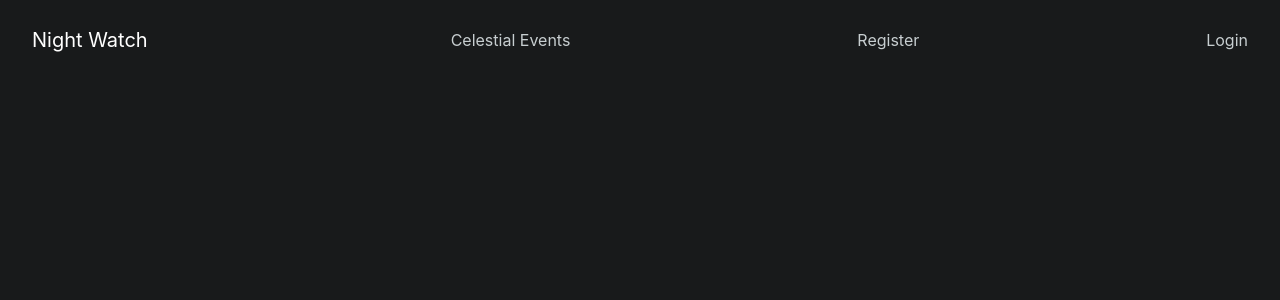
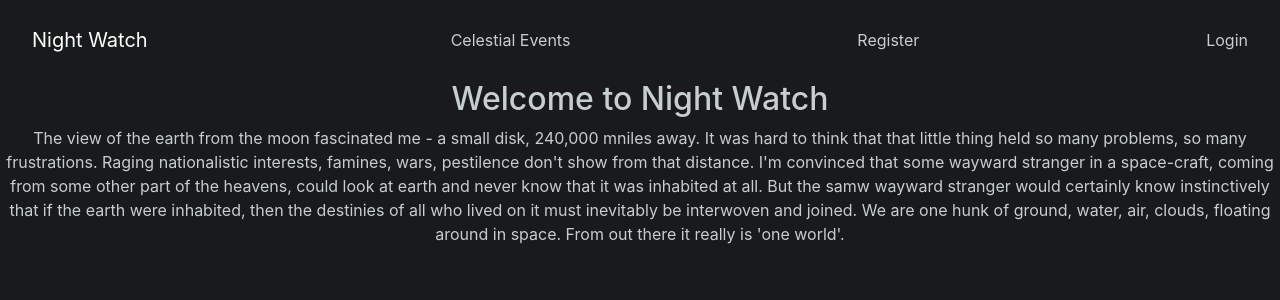
Before and after one commit to PatrickBoynton/night_watch, a React (Create React App) app in the folder frontend/static/: page / in a window 1280 px wide. Shown: the top 300 px of the page. Built offline with nearby package versions, Linux system fonts and the light colour scheme; no server answers.

Commit message:
Changed the home path finally.

```diff
--- a/frontend/static/src/App.js
+++ b/frontend/static/src/App.js
@@ -60,7 +60,7 @@ class App extends Component {
             <div className="App">
                 <Navigation isLoggedIn={this.state.isLoggedIn} handleIsLoggedIn={this.handleIsLoggedIn}/>
                 <Switch>
-                    <Route path='/home' component={Home}/>
+                    <Route path='/' component={Home}/>
                     <Route path='/about' component={About}/>
                     <Route path='/glossary' component={Glossary}/>
                     <Route path='/register' component={Register}/>
```
Also changed, not shown: 1 other file (tests, documents, lock files or other folders).
